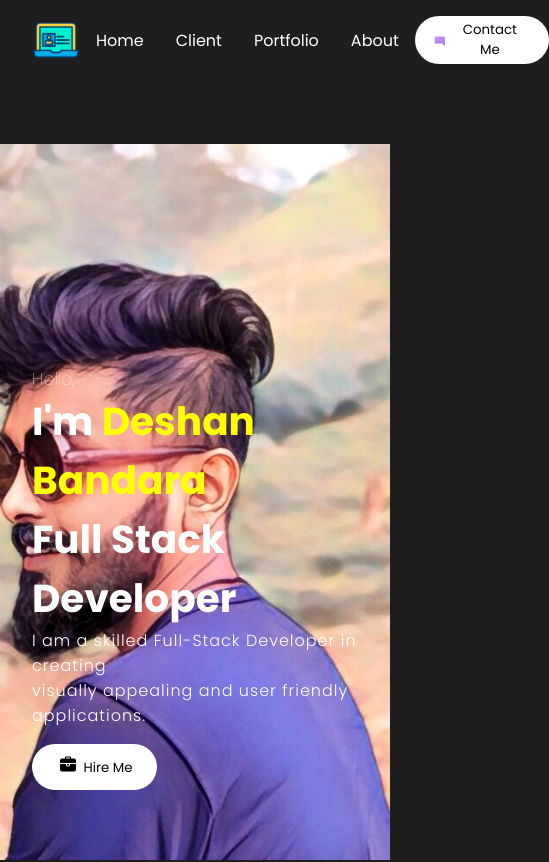
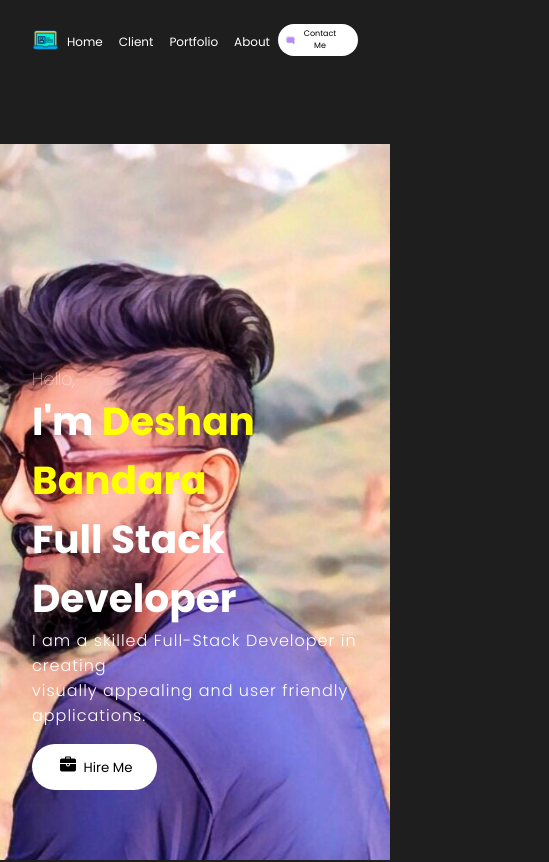
Before and after one commit to DeshanBandara/My-Portfolio, a React (Create React App) app in the folder portfolio/: page / in a window 390 px wide. Shown: the top 862 px of the page, 549 px wide, since content can reach past the window. Built offline with nearby package versions, Linux system fonts and the light colour scheme.

Commit message:
Added media quaries

```diff
--- a/portfolio/src/components/NavBar/navbar.css
+++ b/portfolio/src/components/NavBar/navbar.css
@@ -2,7 +2,7 @@
     background: rgb(30, 30, 30);
     height: 5rem;
     width: 100vw;
-    max-width: 85rem;
+    max-width: 75rem;
     margin: 0 auto;
     padding: 1rem 2rem ;
     display: flex;
@@ -47,3 +47,45 @@
     width: 1rem;
     margin: 1rem;
 }
+
+@media screen and (max-width: 720px) {
+    .logo {
+        height: 1.5rem;
+        width: 2rem;
+    }
+    .DesktopMenuListItem {
+        margin: 0.5rem;
+        font-size: 0.75rem;
+    }
+    .desktopMenuButton {
+        height: 2rem;
+        width: 5rem;
+        font-size: 0.5rem;
+    }
+    .desktopMenuImg {
+        height: 0.75rem;
+        width: 0.75rem;
+        margin-right: 0.5rem;
+    }
+}
+
+@media screen and (max-width: 480px) {
+    .logo {
+        height: 1.5rem;
+        width: 2rem;
+    }
+    .DesktopMenuListItem {
+        margin: 0.5rem;
+        font-size: 0.75rem;
+    }
+    .desktopMenuButton {
+        height: 2rem;
+        width: 5rem;
+        font-size: 0.5rem;
+    }
+    .desktopMenuImg {
+        height: 0.75rem;
+        width: 0.75rem;
+        margin-right: 0.5rem;
+    }
+}
```
